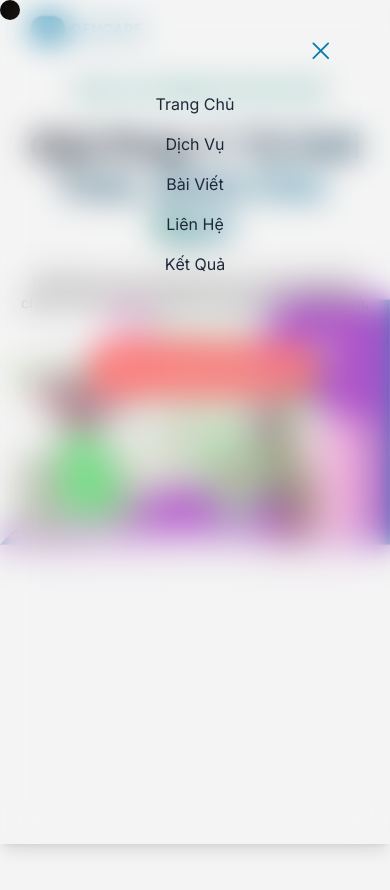
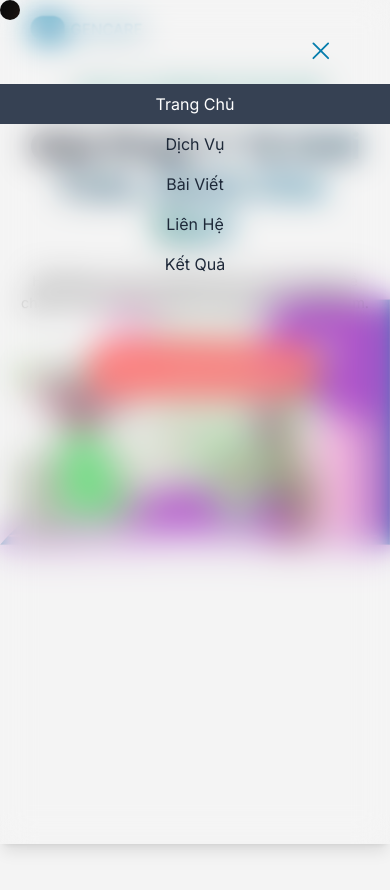
Before and after one commit to hatohui/GenCare, a Next.js app in the folder frontend/: page / in a window 390 px wide. Both pictures are taken after a click on the button "Open menu". Shown: the top 890 px of the page. Built offline with nearby package versions, Linux system fonts and the light colour scheme.

Commit message:
feat: update mobile menu

```diff
--- a/frontend/src/Components/NavBar/MobileMenu.tsx
+++ b/frontend/src/Components/NavBar/MobileMenu.tsx
@@ -1,6 +1,7 @@
 import { NAV_OPTIONS } from '@/Constants/NavBar'
 import { AnimatePresence, motion } from 'motion/react'
 import Link from 'next/link'
+import { usePathname } from 'next/navigation'
 import React from 'react'
 
 export type MobileMenu = {
@@ -9,6 +10,7 @@ export type MobileMenu = {
 }
 
 const MobileMenu = ({ isOpened, setOpened }: MobileMenu) => {
+	const path = usePathname()
 	return (
 		<AnimatePresence>
 			{isOpened && (
@@ -54,7 +56,12 @@ const MobileMenu = ({ isOpened, setOpened }: MobileMenu) => {
 							<Link
 								key={index}
 								href={button.to}
-								className='block px-4 py-2 text-gray-800 hover:bg-gray-100 transition-colors'
+								onClick={() => setOpened(!isOpened)}
+								className={`block px-4 py-2 text-gray-800 hover:bg-gray-100 transition-colors ${
+									button.to === path
+										? 'bg-gray-700 text-white pointer-events-none'
+										: 'hover:bg-gray-100'
+								}`}
 							>
 								{button.label}
 							</Link>
```
